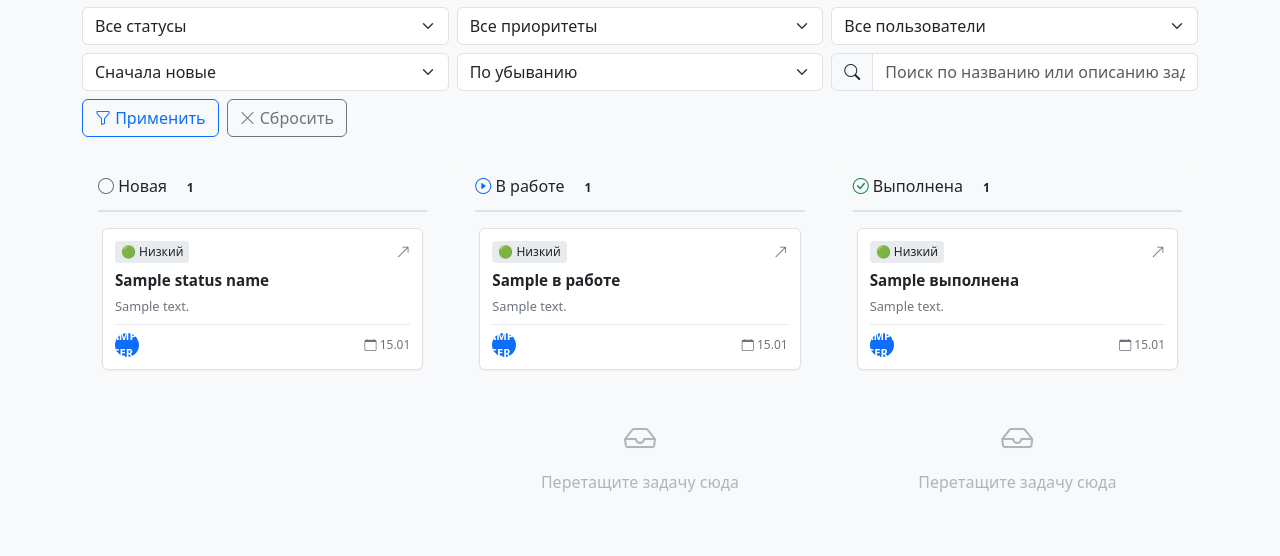
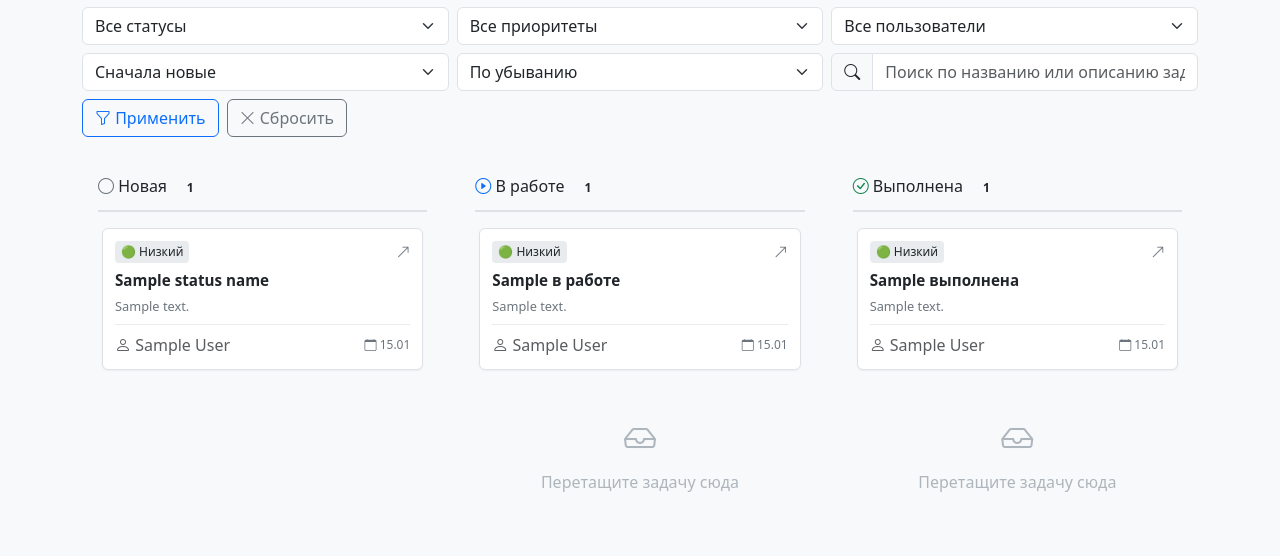
Before and after one commit to getmanWhy6478/Taskflow, a FastAPI app: template app/templates/projects/project_tasks.html in a window 1280 px wide. Shown: the part 201-757 px from the top of the page. Run offline with FastAPI, Linux system fonts and the light colour scheme; the template is opened without the code that fills it: most values are stand-ins (such as "Sample title", 1, 10 or a date in 2020); parts of the project's set-up code (start-up, migrations or seed data) failed here and were passed over.

Commit message:
Change card appear

```diff
--- a/app/templates/projects/project_tasks.html
+++ b/app/templates/projects/project_tasks.html
@@ -165,9 +165,11 @@
 
         <div class="kanban-card-footer">
           {% if task.assignee %}
-            <div class="assignee-avatar" title="{{ task.assignee.display_name or task.assignee.username }}">
-              {{ (task.assignee.display_name or task.assignee.username)[0]|upper }}
+          <span class="text-muted">
+            <div class="bi bi-person" title="{{ task.assignee.display_name or task.assignee.username }}">
+              {{ task.assignee.display_name or task.assignee.username }}
             </div>
+          </span>
           {% endif %}
           {% if task.due_date %}
             {% set is_overdue = task.due_date < today and task.status.value != 'Выполнена' %}
@@ -205,7 +207,6 @@
           </li>
         {% endif %}
 
-        {# Кнопка "Назад" #}
         {% if page > 1 %}
           <li class="page-item">
             <a class="page-link" href="{{ request.url.include_query_params(page=page - 1) }}">
@@ -218,7 +219,6 @@
           </li>
         {% endif %}
 
-        {# Номера страниц #}
         {% for p in range(1, total_pages + 1) %}
           {% if p == 1 or p == total_pages or (p >= page - 2 and p <= page + 2) %}
             <li class="page-item {% if p == page %}active{% endif %}">
@@ -233,7 +233,6 @@
           {% endif %}
         {% endfor %}
 
-        {# Кнопка "Вперёд" #}
         {% if page < total_pages %}
           <li class="page-item">
             <a class="page-link" href="{{ request.url.include_query_params(page=page + 1) }}">
@@ -246,7 +245,6 @@
           </li>
         {% endif %}
 
-        {# Кнопка "В конец" #}
         {% if page < total_pages %}
           <li class="page-item">
             <a class="page-link" href="{{ request.url.include_query_params(page=total_pages) }}">
```
